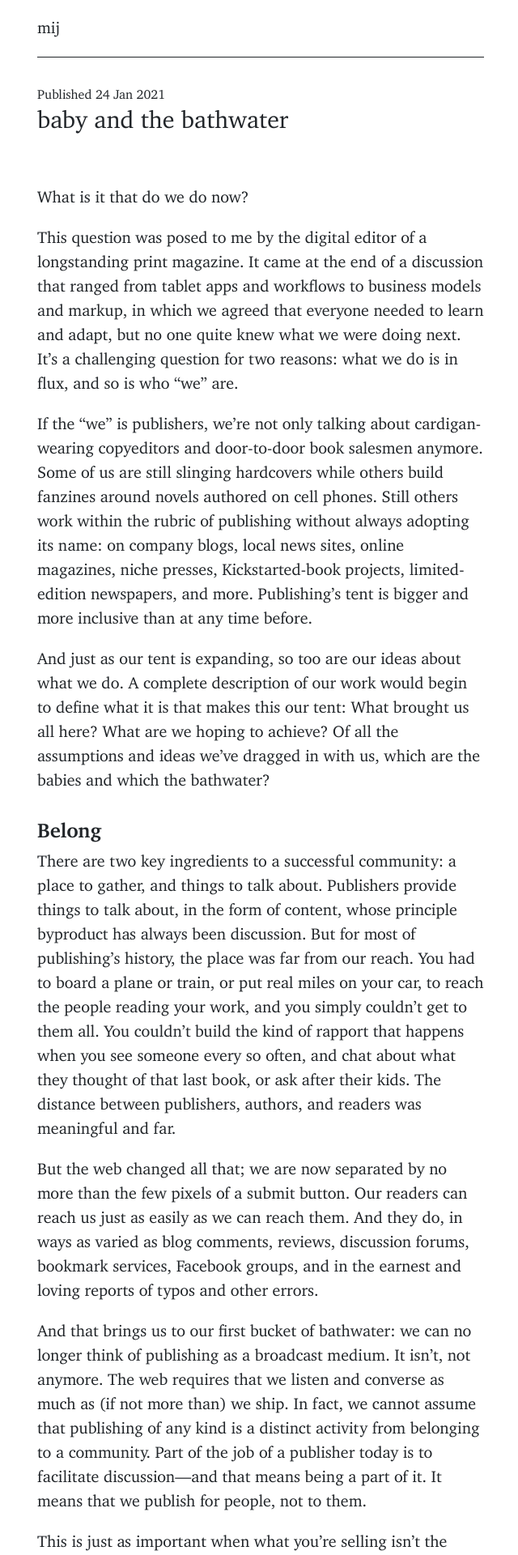
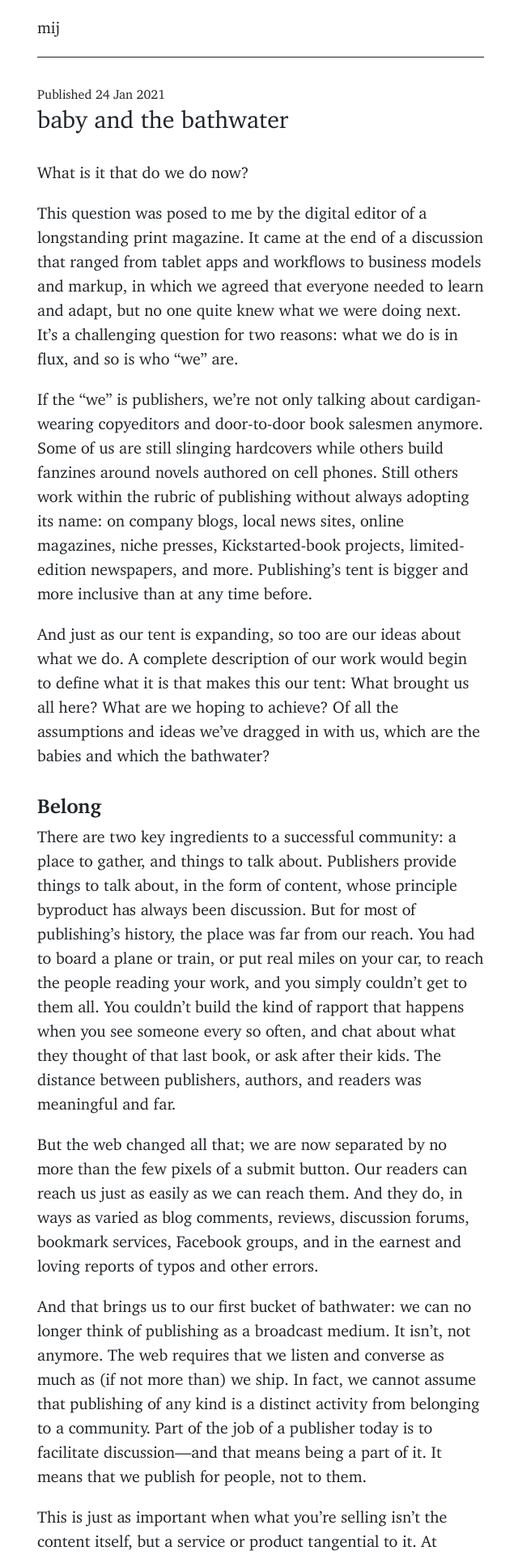
Before and after one commit to muhammadilfaj/mij, a Jekyll site: the page built from _posts/2021-01-24-baby-and-the-bathwater.md, in a window 1280 px wide. Shown: the top 1920 px of the page at 81% size, without its empty margins (318-958 px from the left). Built offline with Jekyll 4.4.1, drawn with Linux system fonts in a browser that asks for light colours.

Commit message:
Update post.html

```diff
--- a/_layouts/post.html
+++ b/_layouts/post.html
@@ -2,8 +2,8 @@
 layout: default
 ---
 
-<article>
-  <header class="mb-3">
+<article class="mb-3">
+  <header class="mb-2">
     <time datetime="{{ page.date | date_to_xmlschema }}"><small>Published {{ page.date | date_to_string }}</small></time>
     <h1 class="p-0 fw-normal">{{ page.title }}</h1>
   </header>
```
